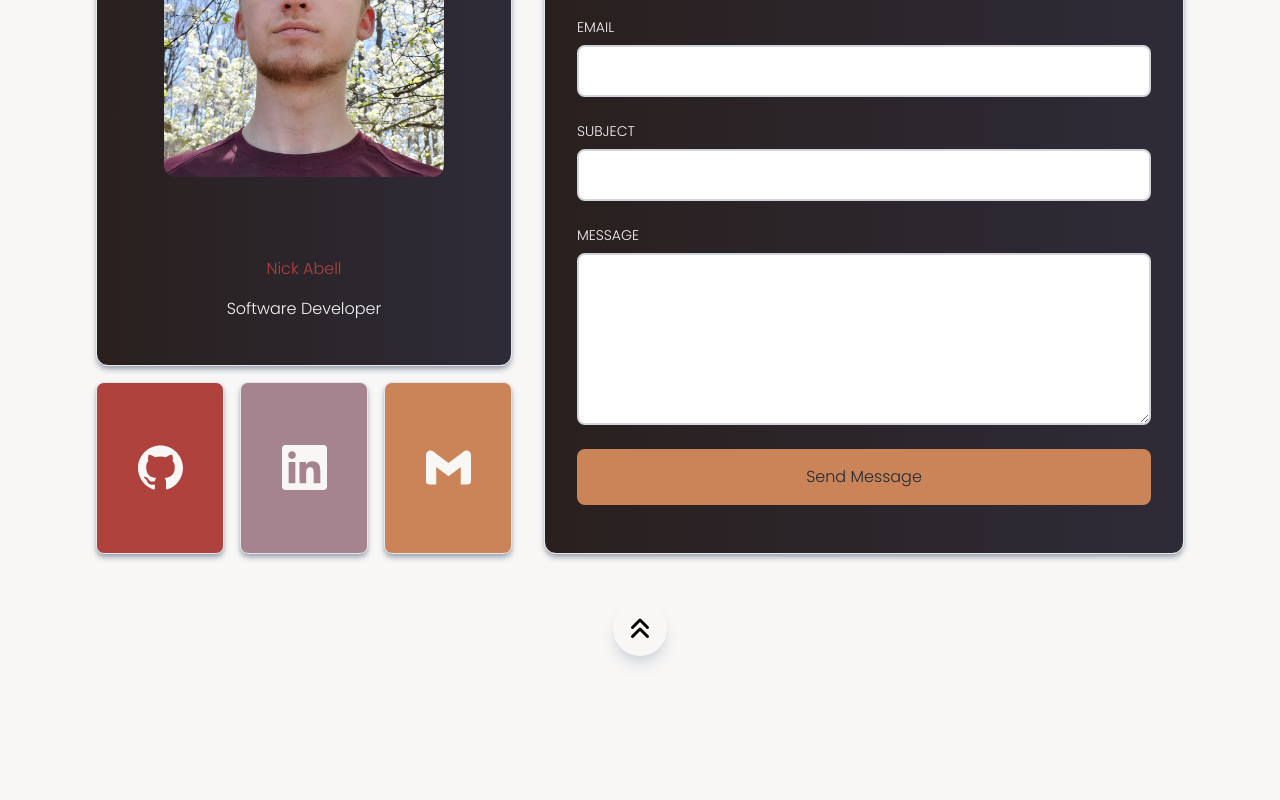
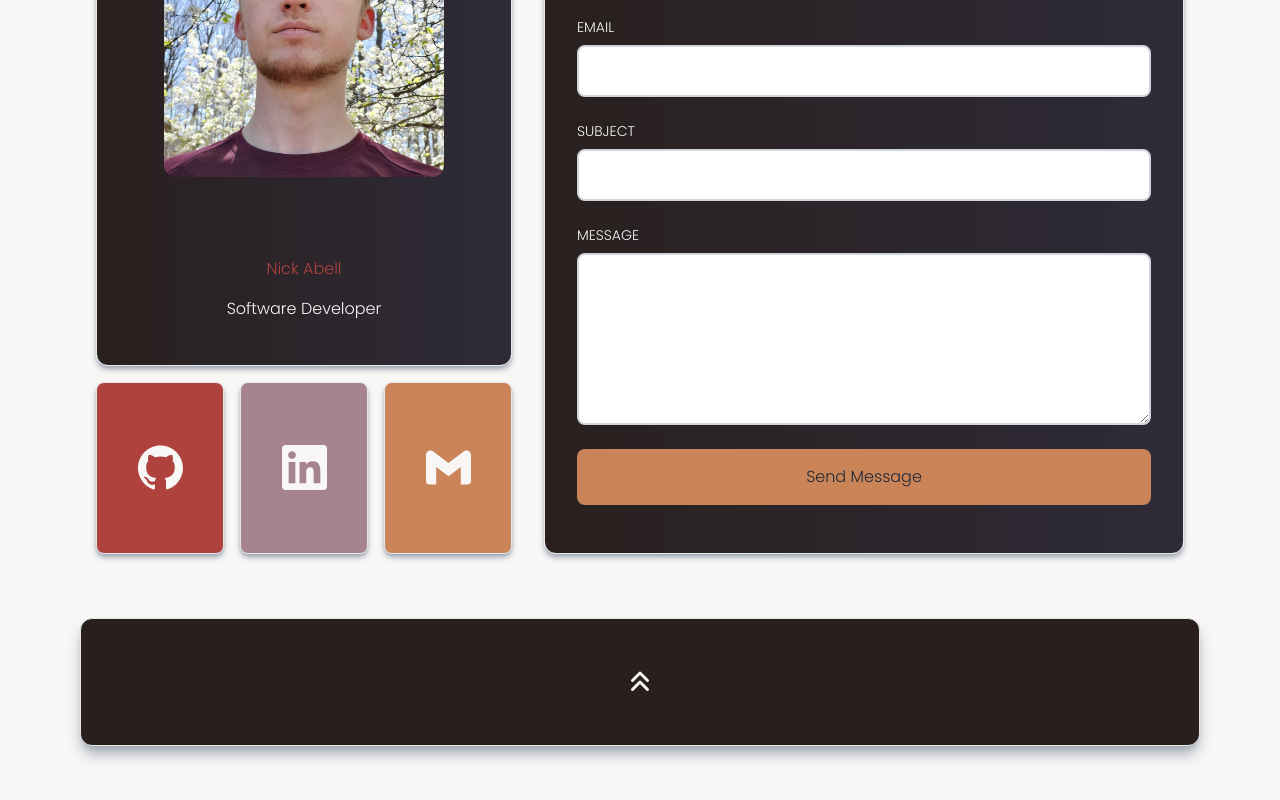
Before and after one commit to Nicholas-Abell/portfolio_V3, a Next.js app: page / in a window 1280 px wide. Shown: the part 7689-8489 px from the top of the page. Built offline with nearby package versions, Linux system fonts and the light colour scheme.

Commit message:
style: scroll to top button design

```diff
--- a/components/contact/Contact.tsx
+++ b/components/contact/Contact.tsx
@@ -172,15 +172,15 @@ const Contact = () => {
             </div>
           </div>
         </div>
-        <div className="flex justify-center py-12">
-          <button
-            onClick={scrollToTop}
-            className="rounded-full cursor-pointer p-3 shadow-lg shadow-gray-300 hover:shadow-sm hover:shadow-purple-200 duration-200 ease-in-out"
-          >
-            <HiChevronDoubleUp size={30} className="m-auto" />
-          </button>
-        </div>
       </FramerMotionWrapper>
+      <motion.button
+        whileHover={{ y: "-5%" }}
+        whileTap={{ scale: 0.9 }}
+        onClick={scrollToTop}
+        className="w-full flex justify-center bg-dark text-light py-12 shadow-lg shadow-gray-400 border rounded-xl"
+      >
+        <HiChevronDoubleUp size={30} className="m-auto" />
+      </motion.button>
     </div>
   );
 };
```
